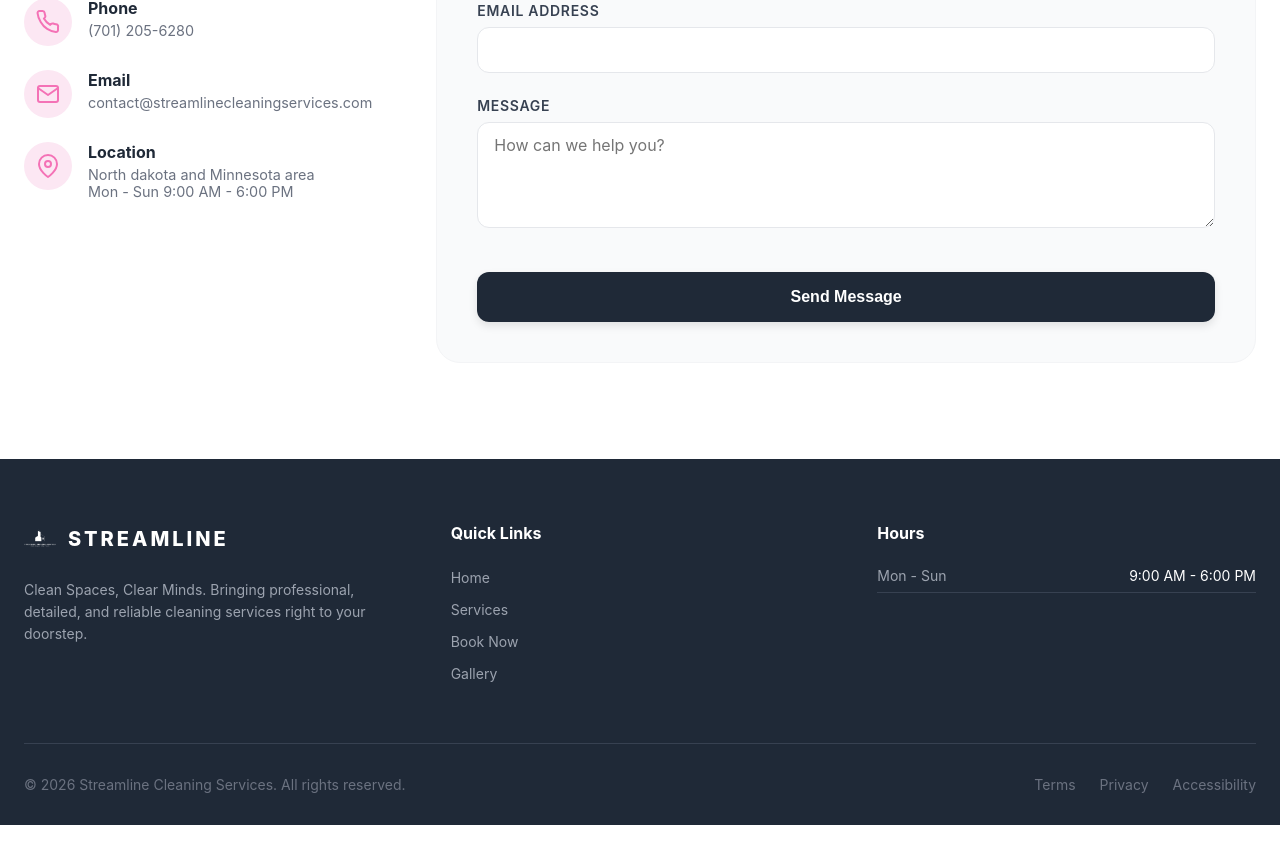
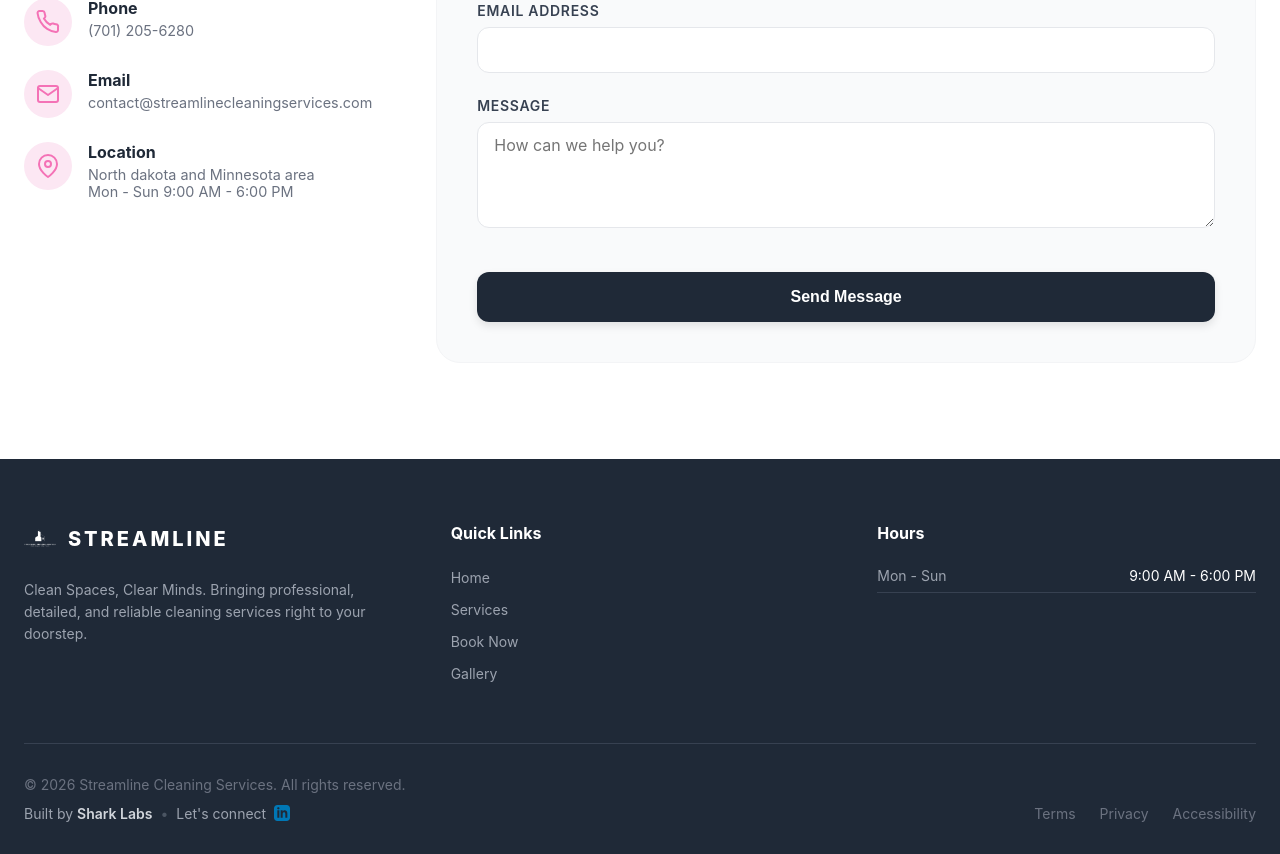
Before and after one commit to Shadrackkumi07/Streamline-Cleaning-services, a Vue app in the folder frontend/: page / in a window 1280 px wide. Shown: the part 5014-5868 px from the top of the page. Before the commit the page ends 5839 px from the top, so only its background shows below. Built offline with nearby package versions, Linux system fonts and the light colour scheme; no server answers.

Commit message:
Update MainLayout.vue

```diff
--- a/frontend/src/layouts/MainLayout.vue
+++ b/frontend/src/layouts/MainLayout.vue
@@ -101,7 +101,19 @@
           </div>
         </div>
         <div class="footer-bottom">
-          <p>{{ $t('footer.rights', { year: currentYear }) }}</p>
+          <div class="footer-bottom-info">
+            <p>{{ $t('footer.rights', { year: currentYear }) }}</p>
+            <div class="footer-built-by">
+              <span>Built by <strong>Shark Labs</strong></span>
+              <span class="footer-divider">•</span>
+              <span>Let's connect</span>
+              <a href="https://www.linkedin.com/in/shadrack-kumi-/" target="_blank" rel="noopener noreferrer" aria-label="LinkedIn Profile">
+                <svg xmlns="http://www.w3.org/2000/svg" width="16" height="16" fill="currentColor" viewBox="0 0 24 24">
+                  <path d="M19 0h-14c-2.761 0-5 2.239-5 5v14c0 2.761 2.239 5 5 5h14c2.762 0 5-2.239 5-5v-14c0-2.761-2.238-5-5-5zm-11 19h-3v-11h3v11zm-1.5-12.268c-.966 0-1.75-.79-1.75-1.764s.784-1.764 1.75-1.764 1.75.79 1.75 1.764-.783 1.764-1.75 1.764zm13.5 12.268h-3v-5.604c0-3.368-4-3.113-4 0v5.604h-3v-11h3v1.765c1.396-2.586 7-2.777 7 2.476v6.759z"/>
+                </svg>
+              </a>
+            </div>
+          </div>
           <div class="footer-links">
             <router-link :to="{ name: 'terms' }">{{ $t('footer.terms') }}</router-link>
             <router-link :to="{ name: 'privacy' }">{{ $t('footer.privacy') }}</router-link>
@@ -206,10 +218,20 @@ footer {
 .hours-row.closed span:last-child { color: #f472b6; }
 .footer-bottom {
   border-top: 1px solid #374151; padding-top: 2rem;
-  display: flex; justify-content: space-between; align-items: center;
+  display: flex; justify-content: space-between; align-items: flex-end;
 }
-.footer-bottom p { color: #6b7280; font-size: 0.875rem; }
-.footer-links { display: flex; gap: 1.5rem; }
+.footer-bottom-info { display: flex; flex-direction: column; gap: 0.75rem; }
+.footer-bottom-info p { color: #6b7280; font-size: 0.875rem; margin: 0; }
+.footer-built-by {
+  font-size: 0.875rem; color: #9ca3af; display: flex; align-items: center; gap: 0.5rem;
+}
+.footer-built-by strong { color: #d1d5db; font-weight: 600; }
+.footer-divider { color: #4b5563; }
+.footer-built-by a {
+  color: #0077b5; display: inline-flex; transition: opacity 0.2s; align-items: center;
+}
+.footer-built-by a:hover { opacity: 0.8; }
+.footer-links { display: flex; gap: 1.5rem; align-items: center; }
 .footer-links a { color: #6b7280; font-size: 0.875rem; transition: color .2s; }
 .footer-links a:hover { color: #f472b6; }
 
@@ -222,6 +244,7 @@ footer {
   .hamburger { display: flex; }
   .mobile-menu { display: block; }
   .footer-grid { grid-template-columns: 1fr; }
-  .footer-bottom { flex-direction: column; gap: 1rem; text-align: center; }
+  .footer-bottom { flex-direction: column; gap: 1.5rem; text-align: center; align-items: center; }
+  .footer-built-by { justify-content: center; flex-wrap: wrap; }
 }
 </style>
```
